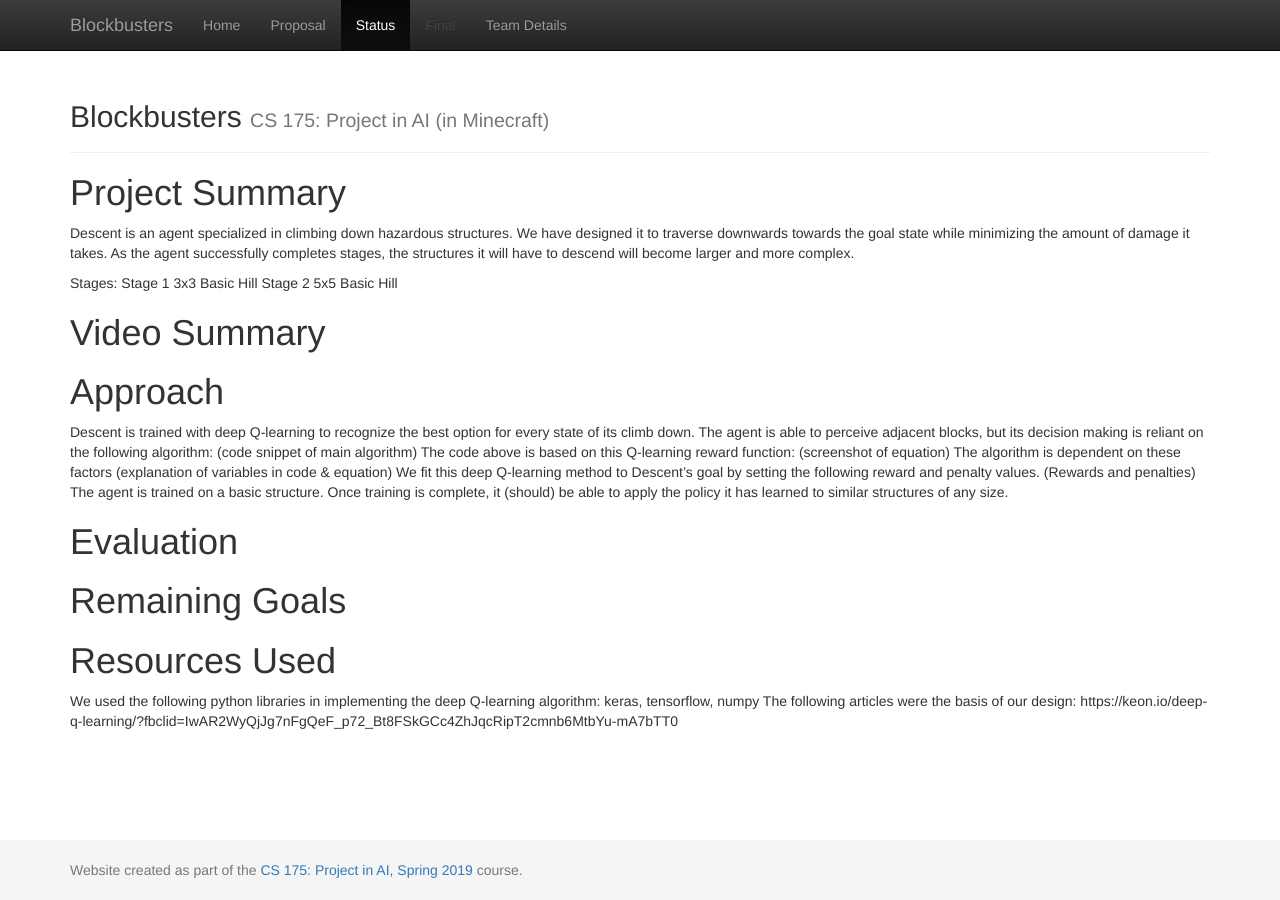
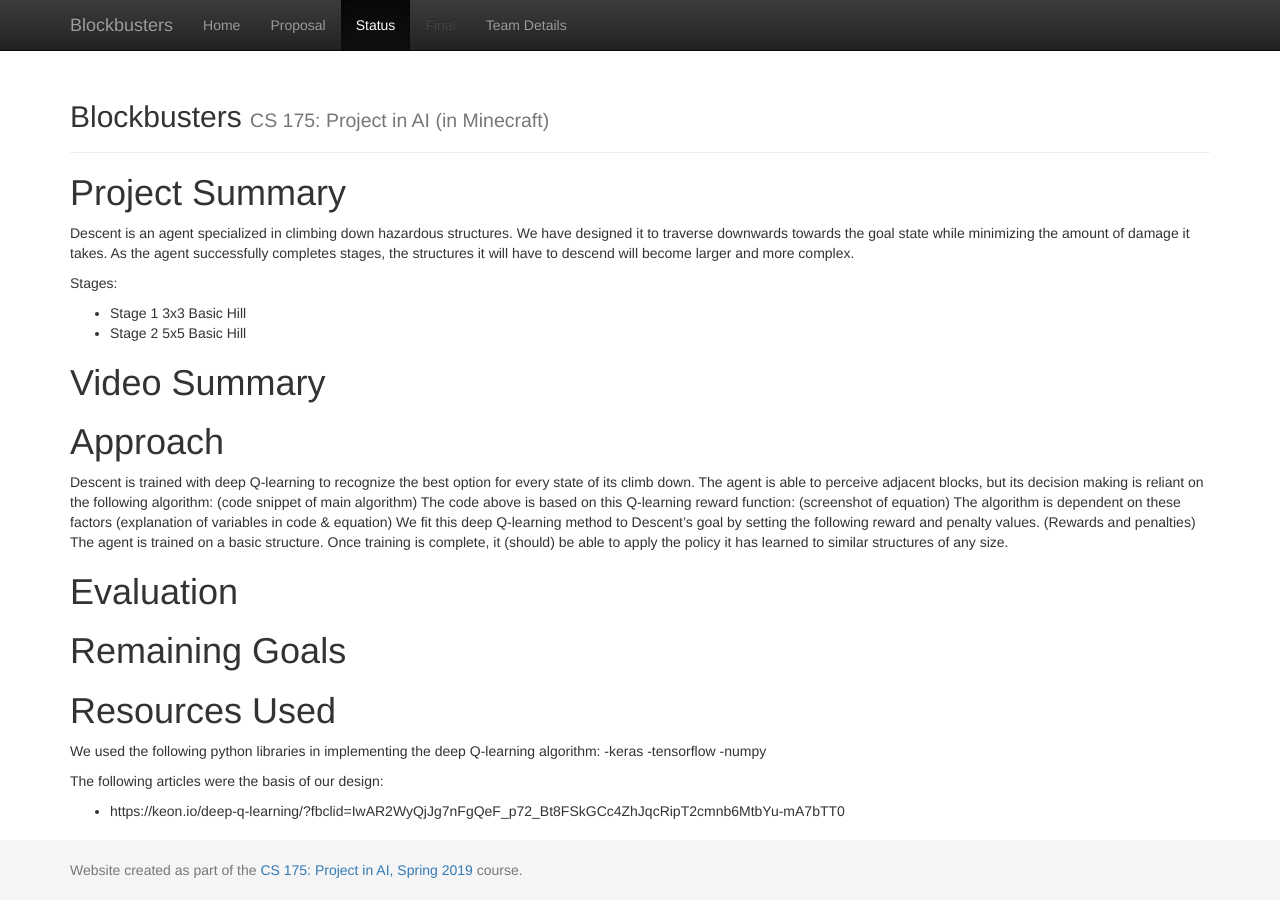
Before and after one commit to JasonMehroziad/Descendant, a Jekyll site: the page built from docs/status.md, in a window 1280 px wide. Built offline with Jekyll 4.4.1, drawn with Linux system fonts in a browser that asks for light colours.

Commit message:
Added lists

```diff
--- a/docs/status.md
+++ b/docs/status.md
@@ -7,8 +7,8 @@ title: Status
 Descent is an agent specialized in climbing down hazardous structures. We have designed it to traverse downwards towards the goal state while minimizing the amount of damage it takes. As the agent successfully completes stages, the structures it will have to descend will become larger and more complex.
 
 Stages:
-Stage 1 3x3 Basic Hill
-Stage 2 5x5 Basic Hill
+  - Stage 1 3x3 Basic Hill
+  - Stage 2 5x5 Basic Hill
 
 # Video Summary
 
@@ -28,6 +28,10 @@ The agent is trained on a basic structure. Once training is complete, it (should
 # Remaining Goals
 
 # Resources Used
-We used the following python libraries in implementing the deep Q-learning algorithm: keras, tensorflow, numpy
+We used the following python libraries in implementing the deep Q-learning algorithm:
+  -keras
+  -tensorflow
+  -numpy
+
 The following articles were the basis of our design:
-https://keon.io/deep-q-learning/?fbclid=IwAR2WyQjJg7nFgQeF_p72_Bt8FSkGCc4ZhJqcRipT2cmnb6MtbYu-mA7bTT0
+  - https://keon.io/deep-q-learning/?fbclid=IwAR2WyQjJg7nFgQeF_p72_Bt8FSkGCc4ZhJqcRipT2cmnb6MtbYu-mA7bTT0
```
